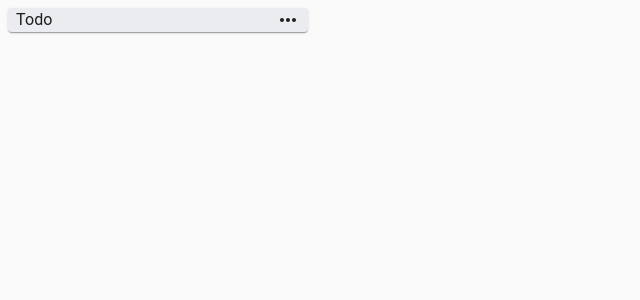
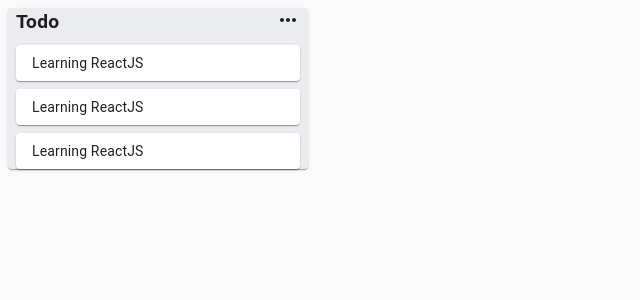
Before and after one commit to taint-29/trello-app, a React (Create React App) app: page / in a window 1280 px wide. Shown: the top 300 px of the page, without its empty margins (0-640 px from the left). Built offline with nearby package versions, Linux system fonts and the light colour scheme.

Commit message:
lesson 3. init card component

```diff
--- a/src/App.js
+++ b/src/App.js
@@ -1,4 +1,4 @@
-import List from "./component/input/List";
+import List from "./component/list/List";
 
 function App() {
   return (
--- /dev/null
+++ b/src/component/Card.js
@@ -0,0 +1,20 @@
+import React from 'react';
+import { Paper } from '@material-ui/core';
+import { makeStyles } from '@material-ui/core/styles';
+
+const useStyle = makeStyles((theme) => ({
+  card: {
+    padding: theme.spacing(1, 1, 1, 2),
+    margin: theme.spacing(1),
+  },
+}));
+
+export default function Card() {
+  const classes = useStyle();
+
+  return (
+    <div>
+      <Paper className={classes.card}>Learning ReactJS</Paper>
+    </div>
+  );
+}
--- a/src/component/input/List.js
+++ b/src/component/list/List.js
@@ -2,6 +2,7 @@
 import { Paper, CssBaseline } from '@material-ui/core';
 import { makeStyles } from '@material-ui/core/styles';
 import Title from './Title';
+import Card from '../Card';
 
 const useStyle = makeStyles((theme) => ({
   root: {
@@ -10,6 +11,7 @@
     marginLeft: theme.spacing(1),
   },
 }));
+
 export default function List() {
   const classes = useStyle();
   return (
@@ -17,6 +19,9 @@
       <Paper className={classes.root}>
         <CssBaseline />
         <Title />
+        <Card />
+        <Card />
+        <Card />
       </Paper>
     </div>
   );
--- a/src/component/input/Title.js
+++ b/src/component/list/Title.js
@@ -11,8 +11,12 @@
   },
   editableTitle: {
     flexGrow: 1,
+    fontSize: '1.2rem',
+    fontWeight: 'bold',
   },
   input: {
+    fontSize: '1.2rem',
+    fontWeight: 'bold',
     margin: theme.spacing(1),
     '&:focus': {
       background: '#ddd',
```
